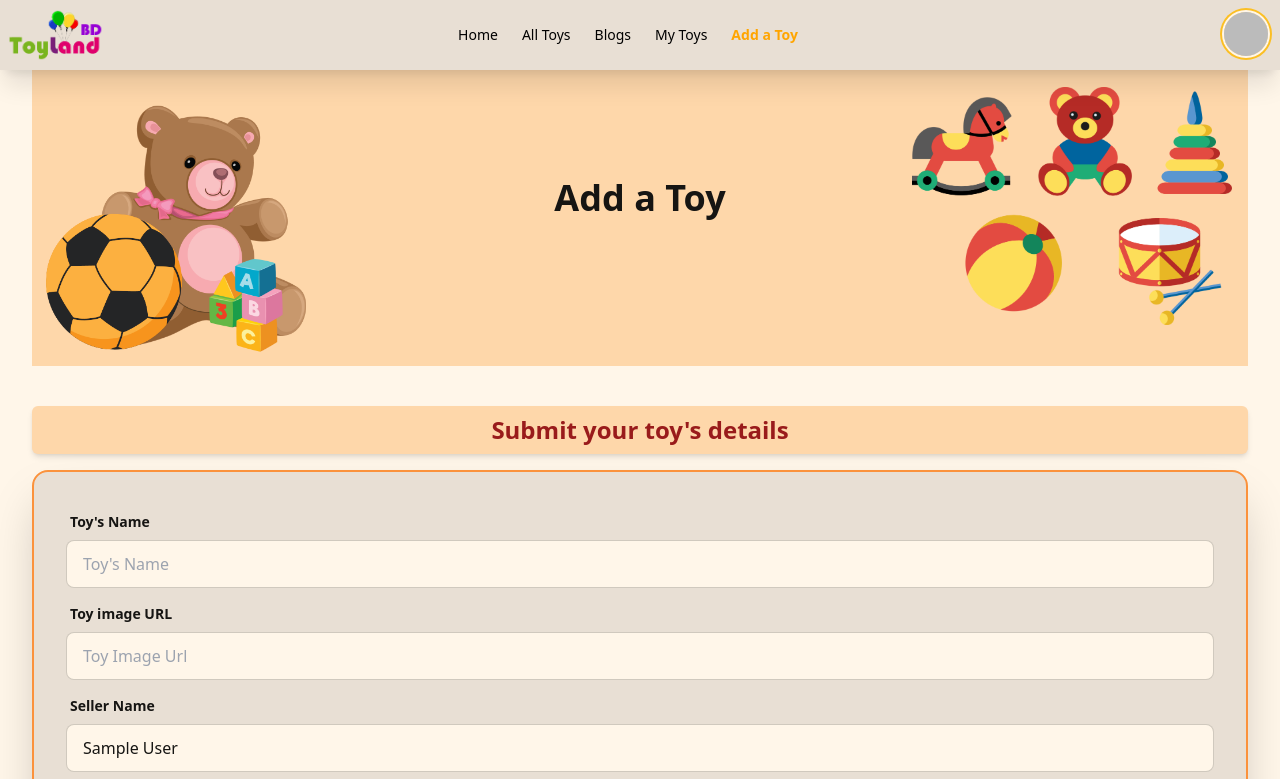
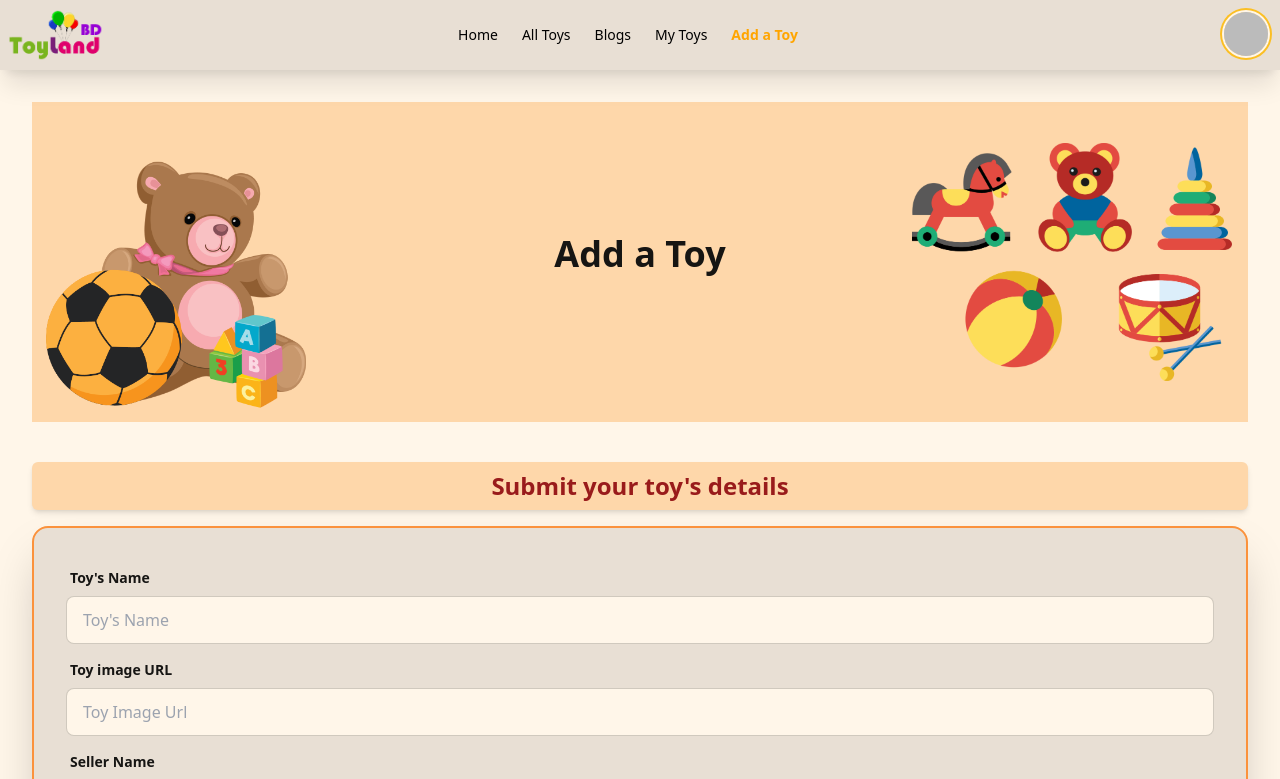
Before and after one commit to mehadiHasanDiner/assignment-11-toyLandBD-m-73-client, a React (Vite) app: page /addAToy in a window 1280 px wide. Shown: the top 779 px of the page. Built offline with nearby package versions, Linux system fonts and the light colour scheme; no server answers; sample sign-in values are in the browser's storage.

Commit message:
some edit in shared banner

```diff
--- a/src/Pages/ErrorPage/ErrorPage.jsx
+++ b/src/Pages/ErrorPage/ErrorPage.jsx
@@ -6,7 +6,7 @@ const ErrorPage = () => {
   return (
     <section className="flex items-center h-screen p-16 bg-gray-100 text-gray-900">
       <div className="container flex flex-col items-center justify-center px-5 mx-auto my-8">
-        <img className="w-1/2" src={errorPage} alt="" />
+        <img className="w-[40%]" src={errorPage} alt="" />
         <div className="max-w-md text-center">
           <h2 className="mb-8 font-extrabold text-9xl text-orange-600">
             <span className="sr-only">Error</span> {status}
--- a/src/Pages/Home/FeedbackForm/FeedbackForm.jsx
+++ b/src/Pages/Home/FeedbackForm/FeedbackForm.jsx
@@ -65,11 +65,11 @@ const FeedbackForm = () => {
         </h2>
         <Slider {...settings} className="w-3/4 mx-auto slick pl-6 pr-6">
           {feedbacks.map((feedback) => (
-            <div className=" text-center w-3" key={feedback._id}>
+            <div className=" text-center w-3" key={feedback?._id}>
               <img
                 className="w-32 mx-auto mb-2"
                 src={
-                  feedback.url
+                  feedback?.url
                     ? feedback?.url
                     : "https://i.ibb.co/mH1ZxWq/user.png"
                 }
--- a/src/Shared/Banner.jsx
+++ b/src/Shared/Banner.jsx
@@ -3,7 +3,7 @@ import bg2 from "../assets/bg2.png";
 
 const Banner = ({ children }) => {
   return (
-    <div className="-mt-12">
+    <div className="mt-2">
       <div className="bg-orange-200  ">
         <div className="mx-16 h-28 md:h-48 lg:h-80 flex justify-center items-center relative">
           <div className="-mt-8">
```
